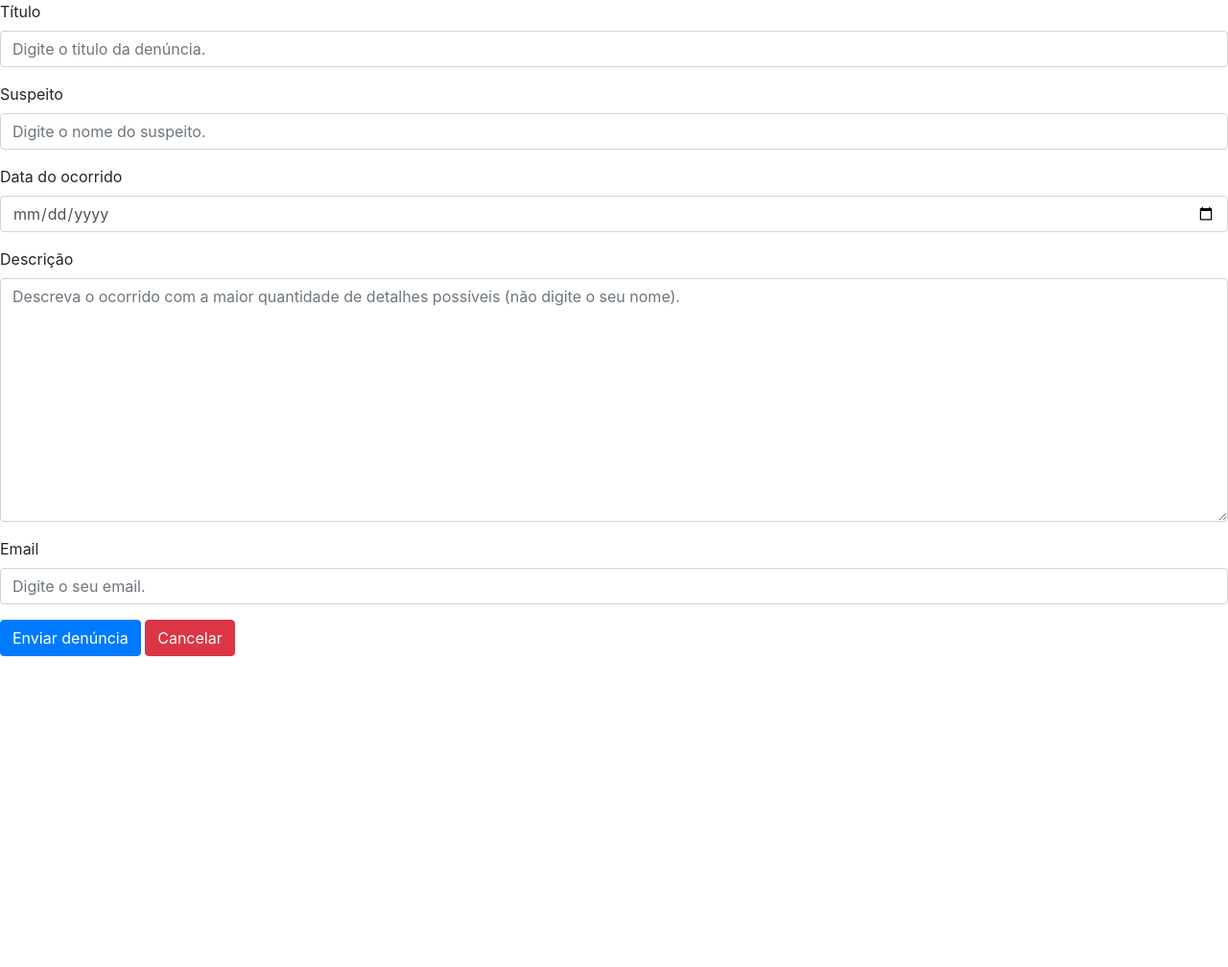
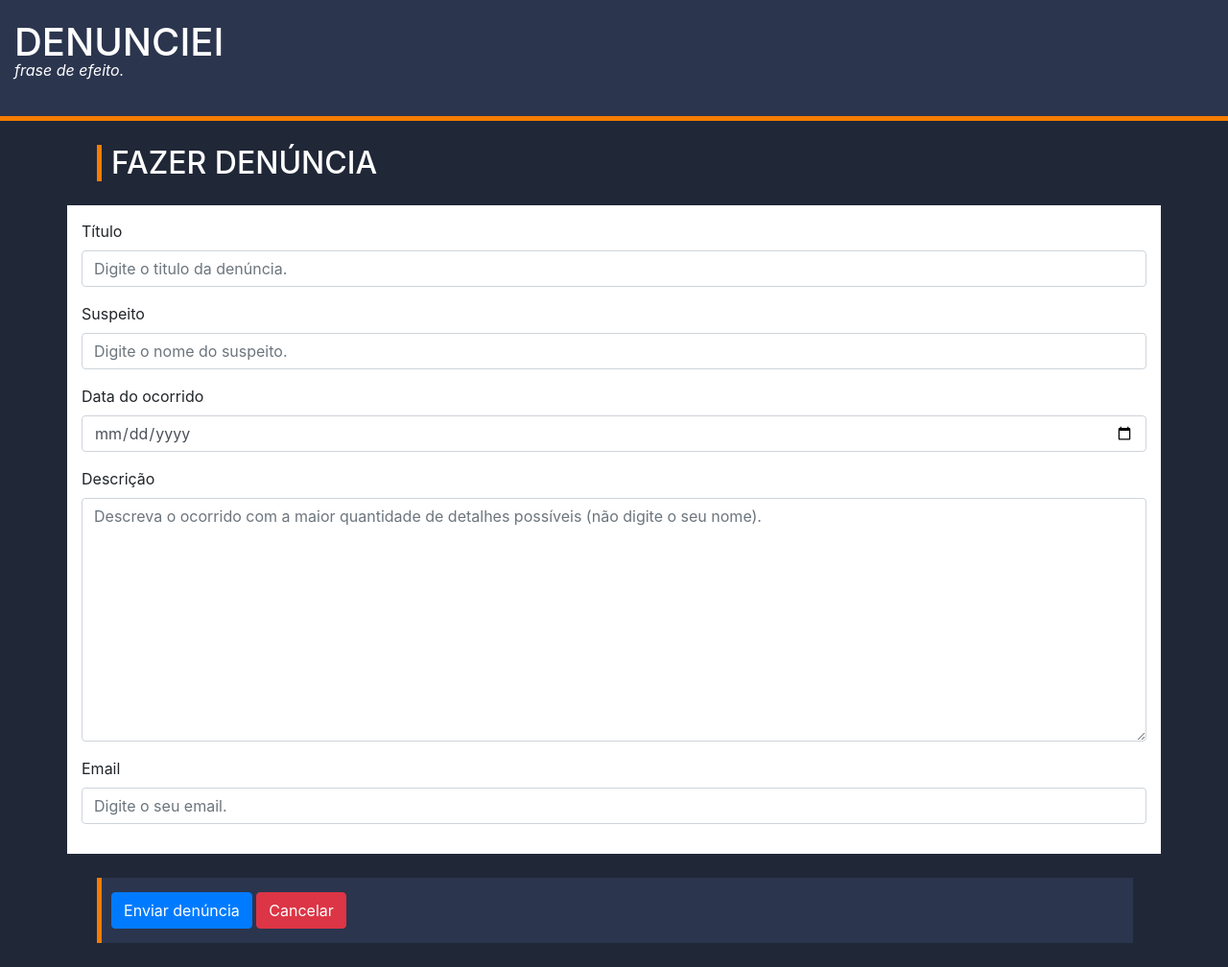
Before and after one commit to JGSMoreira/Denunciei, a PHP site: page /cadastros/Denuncia/cadastrar.php in a window 1280 px wide. Shown: the whole page at 96% size. Before the commit the page ends 684 px from the top, so only its background shows below. Run offline with PHP 8.4, Linux system fonts and the light colour scheme.

Commit message:
Padrão já está desenvolvido.

```diff
--- a/cadastros/Denuncia/cadastrar.php
+++ b/cadastros/Denuncia/cadastrar.php
@@ -1,7 +1,19 @@
 <?php
-$titulo = "Fazer Denúncia";
+//CONFIGURAÇÃO PADRÃO
+include '../../padroes/default.php';
 
+//CONFIGURAÇÕES EDITÁVEIS
+$pagina = 'Fazer Denúncia'; //Nome da página
+$metodo = 'post'; //Método de envio de formulário
+$acao = 'cadastrar_bo_salvar.php'; //O que deve ser feito ao apertar o botão de envio
+$salvar = 'Enviar denúncia'; //Texto do botão de envio
+$cancelar_acao = 'consulta.php'; // O que deve ser feito ao apertar o botão de cancelamento
+//FIM DAS CONFIGURAÇÕES EDITÁVEIS
+
+// CONFIGURAÇÃO PADRÃO
+$title = $sistema.' - '.$pagina;
  ?>
+
  <!DOCTYPE html>
  <html lang="en" dir="ltr">
    <head>
@@ -9,43 +21,59 @@ $titulo = "Fazer Denúncia";
     <meta charset="utf-8">
     <meta name="viewport" content="width=device-width, initial-scale=1, shrink-to-fit=no">
     <link rel="stylesheet" href="https://stackpath.bootstrapcdn.com/bootstrap/4.1.0/css/bootstrap.min.css" integrity="sha384-9gVQ4dYFwwWSjIDZnLEWnxCjeSWFphJiwGPXr1jddIhOegiu1FwO5qRGvFXOdJZ4" crossorigin="anonymous">
+    <link rel="stylesheet" href="/css/master.css">
 
-     <title>taINSHOCK - <?= $titulo ?></title>
+     <title><?= $title ?></title>
    </head>
    <body>
-     <form method="post" action="cadastrar_bo_salvar.php">
+     <div class="topo">
+       <h1 id="nomesite"><?= $sistema ?></h1>
+       <p id="frase"><i><?= $frase ?></i></p>
+     </div>
+
+     <div class="titulopage">
+       <h2 class=""><?= $pagina ?></h2>
+     </div>
+
+     <form method="<?= $metodo ?>" action="<?= $acao ?>">
+       <div class="centro container">
+
+         <!-- INÍCIO DA PARTE EDITÁVEL -->
+
          <div class="form-group">
            <label for="nome">Título</label>
-         <input type="text" class="form-control" name="titulo"  placeholder="Digite o titulo da denúncia.">
+           <input type="text" class="form-control" name="titulo"  placeholder="Digite o titulo da denúncia." required>
          </div>
 
          <div class="form-group">
            <label for="suspeito">Suspeito</label>
-         <input type="text" class="form-control" name="suspeito" placeholder="Digite o nome do suspeito.">
+           <input type="text" class="form-control" name="suspeito" placeholder="Digite o nome do suspeito." required>
          </div>
 
          <div class="form-group">
            <label for="data">Data do ocorrido</label>
-         <input type="date" class="form-control" name="data"  placeholder="Digite a data do ocorrido.">
+           <input type="date" class="form-control" name="data"  placeholder="Digite a data do ocorrido." required>
          </div>
 
         <div class="form-group">
            <label for="descricao">Descrição</label>
-         <textarea rows="10" cols="30" class="form-control" name="descricao"  placeholder="Descreva o ocorrido com a maior quantidade de detalhes possíveis (não digite o seu nome)."></textarea>
+           <textarea rows="10" cols="30" class="form-control" name="descricao"  placeholder="Descreva o ocorrido com a maior quantidade de detalhes possíveis (não digite o seu nome)." required></textarea>
         </div>
 
         <div class="form-group">
           <label for="email">Email</label>
-        <input type="email" class="form-control" name="email"  placeholder="Digite o seu email.">
+          <input type="email" class="form-control" name="email"  placeholder="Digite o seu email." required>
         </div>
 
-      <button type="submit" class="btn btn-primary">Enviar denúncia</button>
-      <a href="consulta.php" class="btn btn-danger">Cancelar</a>
+        <!-- FIM DA PARTE EDITÁVEL -->
+
+      </div>
+      <div class="buttonbar">
+        <button type="submit" class="btn btn-primary"><?= $salvar ?></button>
+        <a href="<?= $cancelar_acao ?>" class="btn btn-danger">Cancelar</a>
+      </div>
     </form>
 
-
-     <!-- JavaScript (Opcional) -->
-    <!-- jQuery primeiro, depois Popper.js, depois Bootstrap JS -->
     <script src="https://code.jquery.com/jquery-3.3.1.slim.min.js" integrity="sha384-q8i/X+965DzO0rT7abK41JStQIAqVgRVzpbzo5smXKp4YfRvH+8abtTE1Pi6jizo" crossorigin="anonymous"></script>
     <script src="https://cdnjs.cloudflare.com/ajax/libs/popper.js/1.14.3/umd/popper.min.js" integrity="sha384-ZMP7rVo3mIykV+2+9J3UJ46jBk0WLaUAdn689aCwoqbBJiSnjAK/l8WvCWPIPm49" crossorigin="anonymous"></script>
     <script src="https://stackpath.bootstrapcdn.com/bootstrap/4.1.0/js/bootstrap.min.js" integrity="sha384-uefMccjFJAIv6A+rW+L4AHf99KvxDjWSu1z9VI8SKNVmz4sk7buKt/6v9KI65qnm" crossorigin="anonymous"></script>
--- a/css/home.css
+++ /dev/null
@@ -1,5 +0,0 @@
-.topo{
-  background-color: dodgerblue;
-  padding-top: 25%;
-  padding-bottom: 25%;
-}
--- /dev/null
+++ b/css/master.css
@@ -0,0 +1,55 @@
+body{
+  background-color: #202737;
+}
+
+.topo{
+  color: white;
+  background-color: #2B354E;
+  border-style: solid;
+  border-color: #F57C00;
+  border-width: 0px 0px 5px 0px;
+  padding-top: 20px;
+  padding-bottom: 20px;
+  padding-left: 15px;
+}
+#nomesite{
+  text-transform: uppercase;
+}
+#frase{
+  margin-top: -15px;
+}
+
+.titulopage{
+  text-transform: uppercase;
+  text-align: left;
+  color: white;
+  border-style: solid;
+  border-color: #F57C00;
+  border-width: 0px 0px 0px 5px;
+  margin-top: 25px;
+  margin-bottom: 25px;
+  margin-left: 7.9%;
+  margin-right: 7.7%;
+  padding-left: 10px;
+}
+
+.centro{
+  background-color: white;
+  padding: 15px;
+}
+
+.buttonbar{
+  text-align: left;
+  color: white;
+  background-color: #2B354E;
+  border-style: solid;
+  border-color: #F57C00;
+  border-width: 0px 0px 0px 5px;
+  margin-top: 25px;
+  margin-bottom: 25px;
+  margin-left: 7.9%;
+  margin-right: 7.7%;
+  padding-left: 10px;
+  padding-top: 15px;
+  padding-bottom: 15px;
+}
--- /dev/null
+++ b/padroes/default.php
@@ -0,0 +1,4 @@
+<?php
+$sistema = 'Denunciei';
+$frase = 'frase de efeito.';
+ ?>
```
Lines whose indentation alone changed are shown as unchanged.
